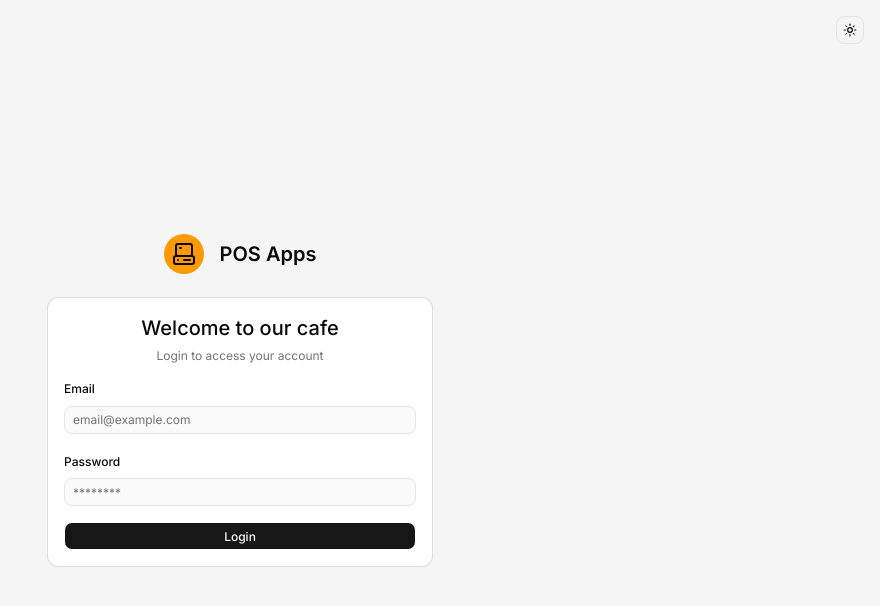
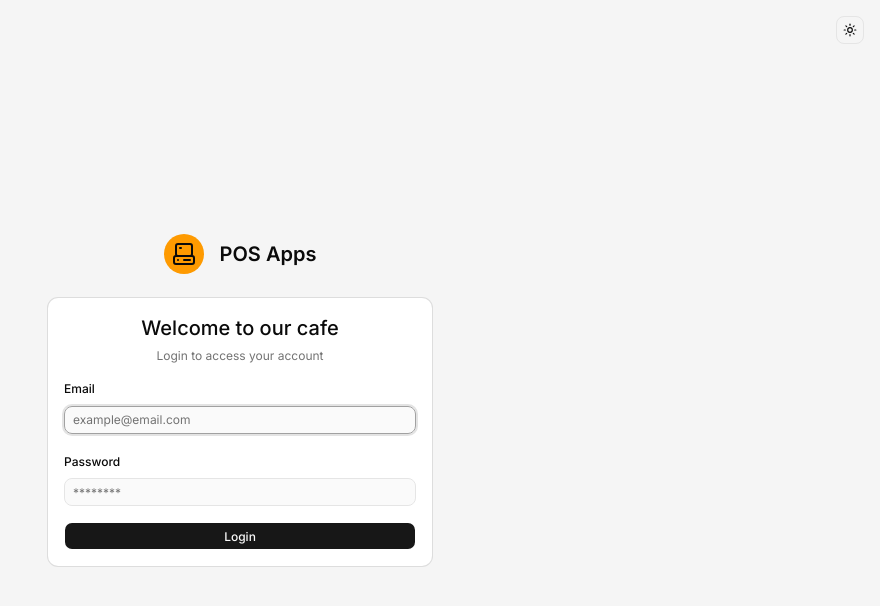
Before and after one commit to hisyamsz/pos-apps, a Next.js app: page /login in a window 1280 px wide. Shown: the top 606 px of the page, without its empty margins (400-1280 px from the left). Built offline with nearby package versions, Linux system fonts and the light colour scheme.

Commit message:
feat: add FormInput component for reusable form fields and implement it in login form

```diff
--- a/src/app/(auth)/login/_components/login.tsx
+++ b/src/app/(auth)/login/_components/login.tsx
@@ -8,6 +8,7 @@ import { Button } from "@/components/ui/button";
 import { Field, FieldLabel, FieldError, FieldGroup, FieldSet } from "@/components/ui/field";
 import { LoginForm, loginSchema } from "@/validations/auth-validation";
 import { INITIAL_AUTH_LOGIN_FORM } from "@/constants/auth-constant";
+import FormInput from "@/components/common/form-input";
 
 export default function Login() {
   const form = useForm<LoginForm>({
@@ -30,46 +31,21 @@ export default function Login() {
         <form onSubmit={form.handleSubmit(onSubmit)} className="space-y-4">
           <FieldSet>
             <FieldGroup className="space-y-1">
-              <Controller
+              <FormInput
+                form={form}
                 name="email"
-                control={form.control}
-                render={({ field, fieldState }) => (
-                  <Field data-invalid={fieldState.invalid}>
-                    <FieldLabel htmlFor={field.name}>Email</FieldLabel>
-
-                    <Input
-                      {...field}
-                      id={field.name}
-                      type="email"
-                      placeholder="email@example.com"
-                      aria-invalid={fieldState.invalid}
-                      autoComplete="off"
-                    />
-
-                    {fieldState.invalid && <FieldError errors={[fieldState.error]} />}
-                  </Field>
-                )}
+                label="Email"
+                placeholder="example@email.com"
+                type="email"
+                autoFocus
               />
 
-              <Controller
+              <FormInput
+                form={form}
                 name="password"
-                control={form.control}
-                render={({ field, fieldState }) => (
-                  <Field data-invalid={fieldState.invalid}>
-                    <FieldLabel htmlFor={field.name}>Password</FieldLabel>
-
-                    <Input
-                      {...field}
-                      id={field.name}
-                      type="password"
-                      placeholder="********"
-                      aria-invalid={fieldState.invalid}
-                      autoComplete="off"
-                    />
-
-                    {fieldState.invalid && <FieldError errors={[fieldState.error]} />}
-                  </Field>
-                )}
+                label="Password"
+                placeholder="********"
+                type="password"
               />
             </FieldGroup>
           </FieldSet>
--- /dev/null
+++ b/src/components/common/form-input.tsx
@@ -0,0 +1,59 @@
+import { Path, UseFormReturn, FieldValues, Controller } from "react-hook-form";
+import { Field, FieldDescription, FieldError, FieldLabel } from "../ui/field";
+import { Input } from "../ui/input";
+import { Textarea } from "../ui/textarea";
+
+export default function FormInput<T extends FieldValues>({
+  form,
+  name,
+  label,
+  description,
+  autoFocus = false,
+  placeholder = "text",
+  type = "text",
+}: {
+  form: UseFormReturn<T>;
+  name: Path<T>;
+  label: string;
+  description?: string;
+  autoFocus?: boolean;
+  placeholder?: string;
+  type?: string;
+}) {
+  return (
+    <Controller
+      name={name}
+      control={form.control}
+      render={({ field, fieldState }) => (
+        <Field data-invalid={fieldState.invalid}>
+          <FieldLabel htmlFor={field.name}>{label}</FieldLabel>
+
+          {type === "textarea" ? (
+            <Textarea
+              {...field}
+              id={field.name}
+              placeholder={placeholder}
+              aria-invalid={fieldState.invalid}
+              autoComplete="off"
+              className="resize-none"
+            />
+          ) : (
+            <Input
+              {...field}
+              id={field.name}
+              type={type}
+              placeholder={placeholder}
+              aria-invalid={fieldState.invalid}
+              autoComplete="off"
+              autoFocus={autoFocus}
+            />
+          )}
+
+          {description && <FieldDescription>{description}</FieldDescription>}
+
+          {fieldState.invalid && <FieldError errors={[fieldState.error]} />}
+        </Field>
+      )}
+    />
+  );
+}
--- /dev/null
+++ b/src/components/ui/textarea.tsx
@@ -0,0 +1,18 @@
+import * as React from "react"
+
+import { cn } from "@/lib/utils"
+
+function Textarea({ className, ...props }: React.ComponentProps<"textarea">) {
+  return (
+    <textarea
+      data-slot="textarea"
+      className={cn(
+        "flex field-sizing-content min-h-16 w-full resize-none rounded-md border border-input bg-input/20 px-2 py-2 text-sm transition-colors outline-none placeholder:text-muted-foreground focus-visible:border-ring focus-visible:ring-2 focus-visible:ring-ring/30 disabled:cursor-not-allowed disabled:opacity-50 aria-invalid:border-destructive aria-invalid:ring-2 aria-invalid:ring-destructive/20 md:text-xs/relaxed dark:bg-input/30 dark:aria-invalid:border-destructive/50 dark:aria-invalid:ring-destructive/40",
+        className
+      )}
+      {...props}
+    />
+  )
+}
+
+export { Textarea }
```
